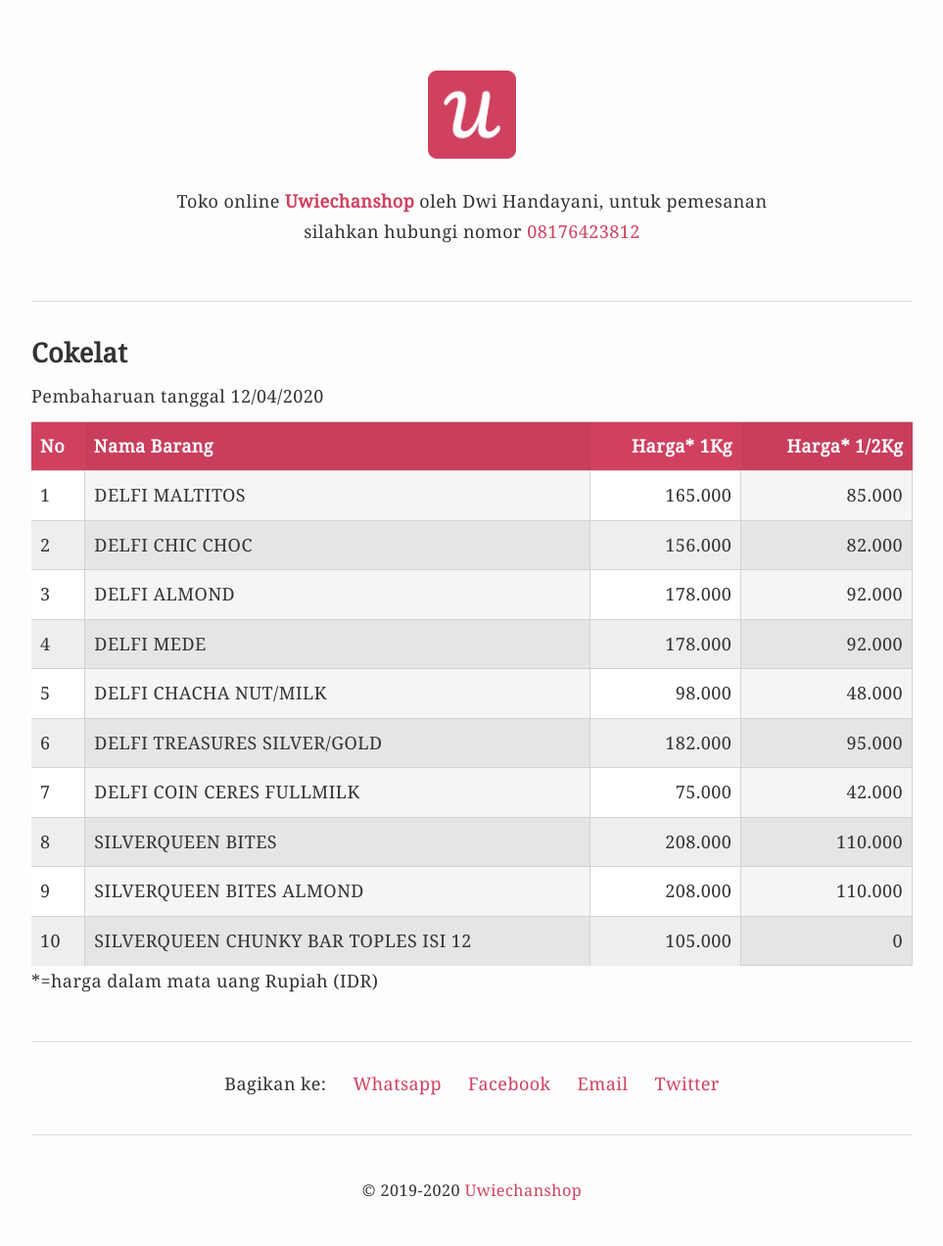
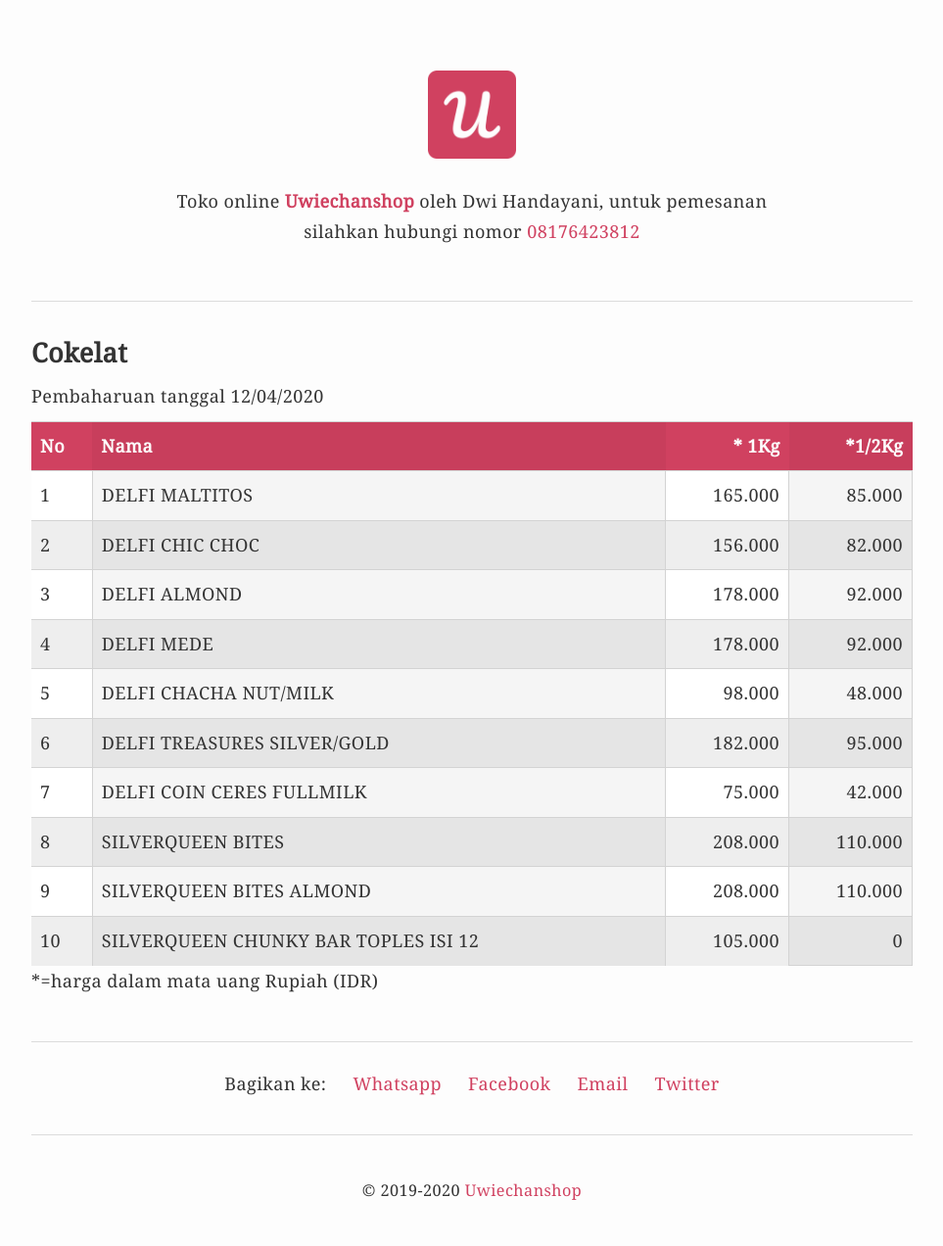
Before and after one commit to krhmwn/uwiechanshop, a Jekyll site: the page built from _posts/2020-01-10-cokelat.markdown, in a window 1280 px wide. Shown: the whole page at 98% size, without its empty margins (158-1121 px from the left). Built offline with Jekyll 4.4.1, drawn with Linux system fonts in a browser that asks for light colours.

Commit message:
Update post v.1.1.4

```diff
--- a/_posts/2020-01-10-cokelat.markdown
+++ b/_posts/2020-01-10-cokelat.markdown
@@ -9,8 +9,8 @@
 
 Pembaharuan tanggal 12/04/2020
 
-| No | Nama Barang | Harga* 1Kg | Harga* 1/2Kg |
-|----|-------------|----------:|------------:|
+| No | Nama | * 1Kg | *1/2Kg |
+|----|------|------:|-------:|
 | 1 | DELFI MALTITOS | 165.000 | 85.000 |
 | 2 | DELFI CHIC CHOC | 156.000 | 82.000 |
 | 3 | DELFI ALMOND | 178.000 | 92.000 |
```
